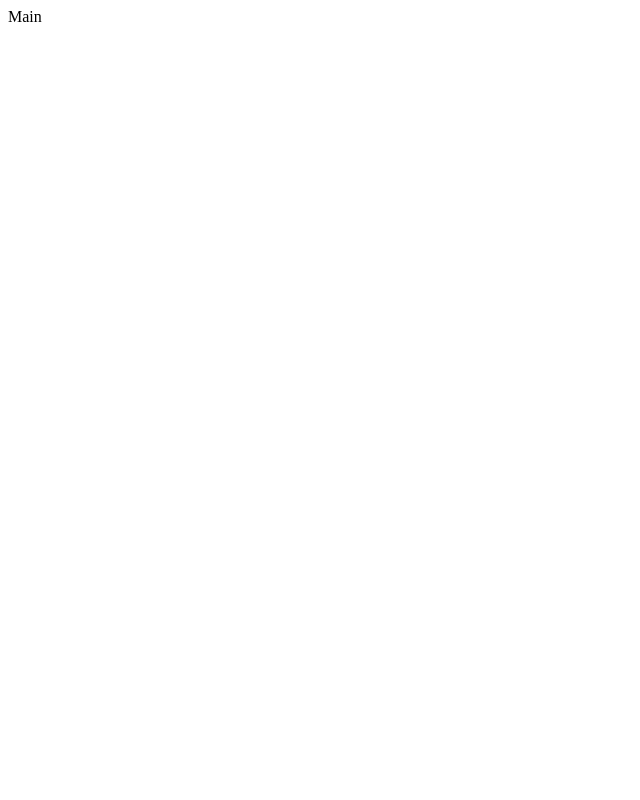
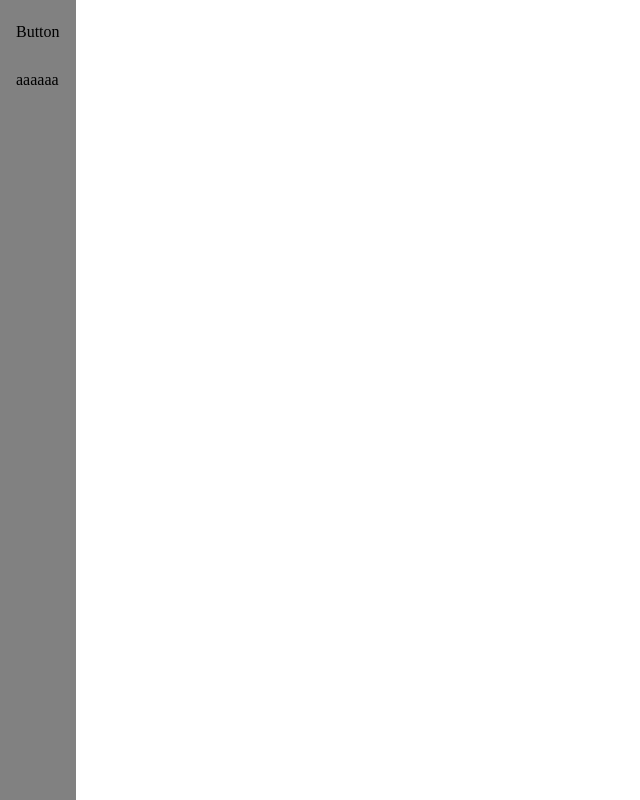
Before and after one commit to zeoly/Kyo-Material, an Angular app in the folder kyo-material/: page / in a window 1280 px wide. Shown: the whole page, without its empty margins (0-640 px from the left). Built offline with nearby package versions, Linux system fonts and the light colour scheme.

Commit message:
add route

```diff
--- a/kyo-material/src/app/app.module.ts
+++ b/kyo-material/src/app/app.module.ts
@@ -1,7 +1,9 @@
 import { NgModule } from '@angular/core';
 import { BrowserAnimationsModule } from '@angular/platform-browser/animations';
+import { AppRoutingModule } from './app-routing.modules';
 import { MatButtonModule } from '@angular/material/button';
 import { MatSidenavModule } from '@angular/material/sidenav';
+import { MatListModule } from '@angular/material/list';
 
 import { AppComponent } from './app.component';
 import { ButtonComponent } from './modules/buttons/button.components';
@@ -15,8 +17,10 @@ import { SideNavComponent } from './modules/navigation/side-nav.component';
   ],
   imports: [
     BrowserAnimationsModule,
+    AppRoutingModule,
     MatButtonModule,
-    MatSidenavModule
+    MatSidenavModule,
+    MatListModule
   ],
   providers: [],
   bootstrap: [AppComponent]
--- /dev/null
+++ b/kyo-material/src/app/modules/navigation/side-nav.component.css
@@ -0,0 +1,14 @@
+.example-container {
+    display: flex;
+    flex-direction: column;
+    position: absolute;
+    top: 0;
+    bottom: 0;
+    left: 0;
+    right: 0;
+}
+
+.example-sidenav-container {
+    flex: 1;
+    background: rgb(129, 129, 129)
+}
--- a/kyo-material/src/app/modules/navigation/side-nav.component.html
+++ b/kyo-material/src/app/modules/navigation/side-nav.component.html
@@ -1,4 +1,11 @@
-<mat-sidenav-container>
-    <mat-sidenav>Start</mat-sidenav>
-    <mat-sidenav-content>Main</mat-sidenav-content>
+<mat-sidenav-container class="example-container">
+    <mat-sidenav class="example-sidenav-container" mode="side" opened>
+        <mat-nav-list>
+            <a mat-list-item routerLink="/buttons/button">Button</a>
+            <a mat-list-item>aaaaaa</a>
+        </mat-nav-list>
+    </mat-sidenav>
+    <mat-sidenav-content>
+        <router-outlet></router-outlet>
+    </mat-sidenav-content>
 </mat-sidenav-container>
--- a/kyo-material/src/app/modules/navigation/side-nav.component.ts
+++ b/kyo-material/src/app/modules/navigation/side-nav.component.ts
@@ -2,7 +2,8 @@ import { Component } from '@angular/core';
 
 @Component({
     selector: 'app-navigation-sidenav',
-    templateUrl: 'side-nav.component.html'
+    templateUrl: 'side-nav.component.html',
+    styleUrls: ['side-nav.component.css']
 })
 export class SideNavComponent {
 
```
Also changed, not shown: kyo-material/src/app/app-routing.modules.ts (added, +14 -0 lines).
